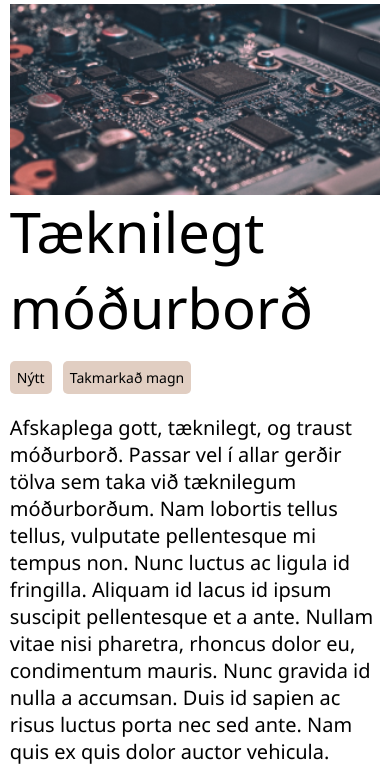
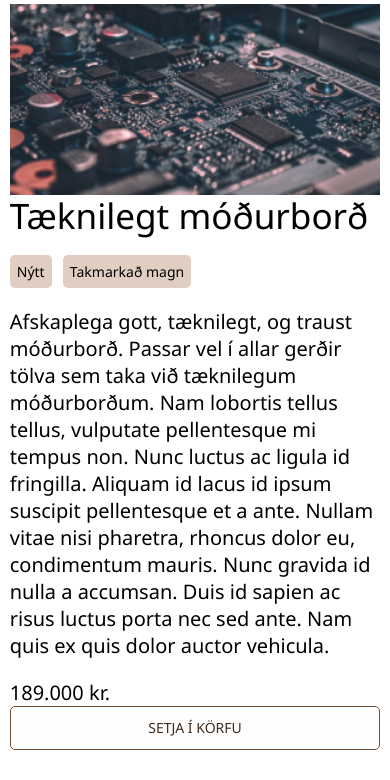
Before and after one commit to EinarL/Hopverkefni1, a website: page pages/product.html in a window 390 px wide. Shown: the part 44-824 px from the top of the page. Drawn offline with Linux system fonts and the light colour scheme.

Commit message:
bæting á product.html

```diff
--- a/pages/product.html
+++ b/pages/product.html
@@ -41,7 +41,7 @@
     <div class="about-container">
       <img src="../img/motherboard.png" alt="Móðurborð">
       <div class="second-cont">
-        <h2>Tæknilegt móðurborð</h2>
+        <h2>Tæknilegt móður&shy;borð</h2>
         <div class="description-cont">
           <div class="tag-flex">
             <div class="tag-cont">
--- a/styles/product.scss
+++ b/styles/product.scss
@@ -43,6 +43,7 @@
   .cost {
     font-weight: 500;
     margin: auto 0;
+    font-size: 1.25em;
   }
 
   .add-to-cart {
--- a/styles/productmedia.scss
+++ b/styles/productmedia.scss
@@ -35,6 +35,11 @@
       grid-template-columns: 1fr;
     }
   }
+  .second-cont{
+    h2{
+      font-size: 9vw;
+    }
+  }
 }
 
 @media (max-width: 440px){
```
Also changed, not shown: styles.css, 1 other file.
